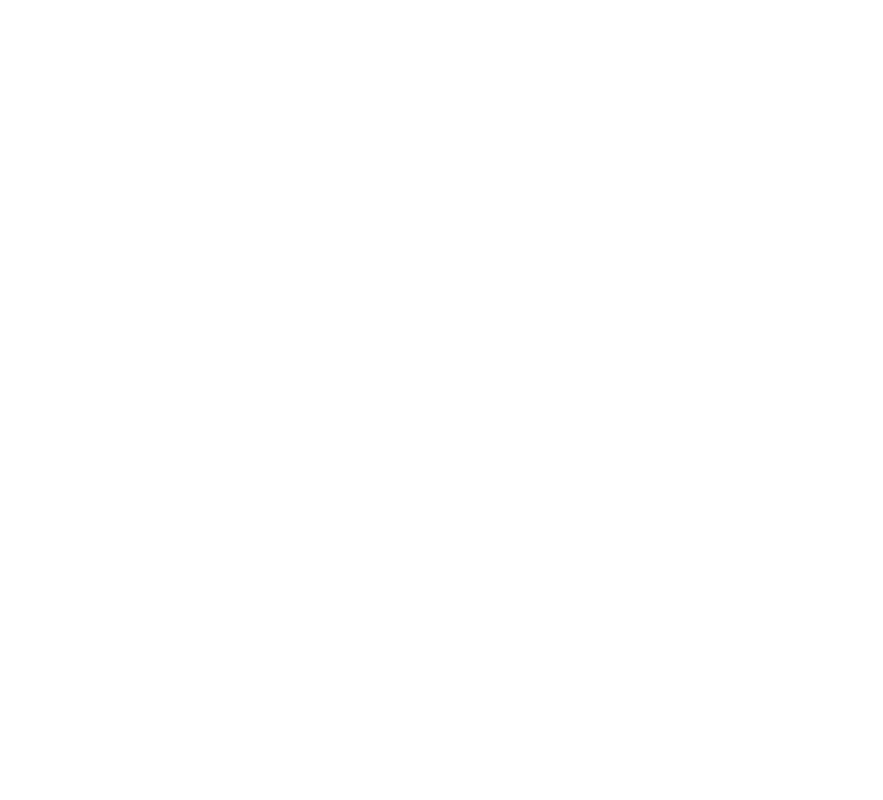
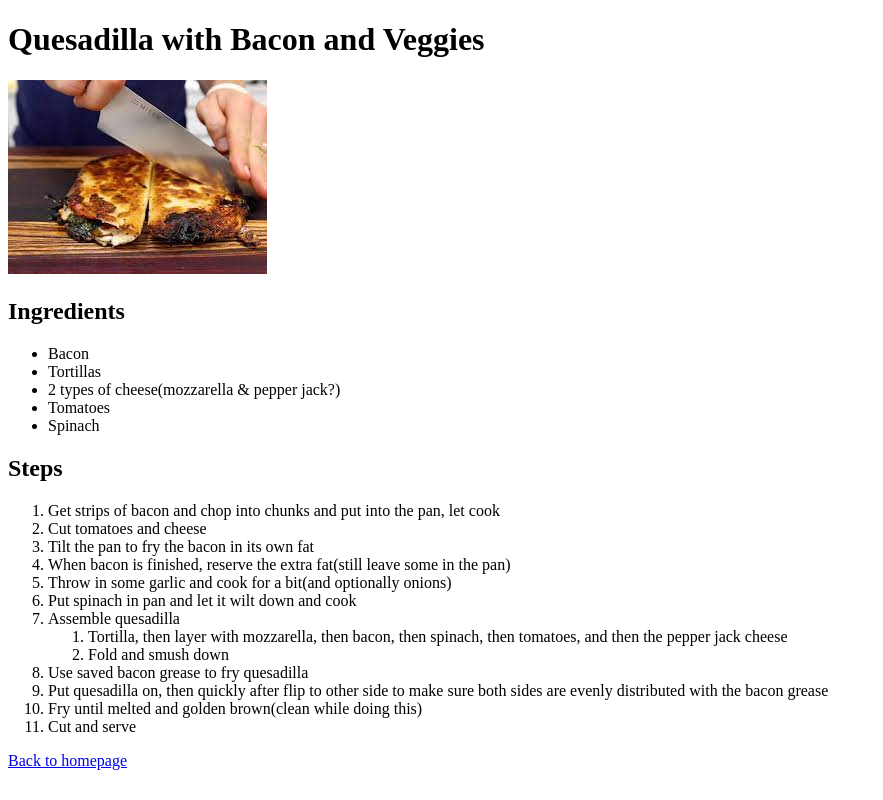
Before and after one commit to lim-cm/odin-recipes, a plain HTML site: page recipes/quesadilla.html in a window 1280 px wide. Shown: the whole page, without its empty margins (0-883 px from the left). Drawn offline with Linux system fonts and the light colour scheme.

Commit message:
Make changes to quesadilla.html
Finished webpage, added picture, description for picture, ingredients
and steps.

Also updated index.html to link to quesadilla page

```diff
--- a/recipes/quesadilla.html
+++ b/recipes/quesadilla.html
@@ -0,0 +1,41 @@
+<!DOCTYPE html>
+<html lang="en">
+<head>
+    <meta charset="UTF-8">
+    <meta name="viewport" content="width=device-width, initial-scale=1.0">
+    <title>Quesadilla Recipe</title>
+</head>
+<body>
+    <h1>Quesadilla with Bacon and Veggies</h1>
+    <img src="../images/quesadilla.jpg" alt="a picture of a quesadilla being cut in half">
+
+    <h2>Ingredients</h2>
+    <ul>
+        <li>Bacon</li>
+        <li>Tortillas</li>
+        <li>2 types of cheese(mozzarella & pepper jack?)</li>
+        <li>Tomatoes</li>
+        <li>Spinach</li>
+    </ul>
+
+    <h2>Steps</h2>
+    <ol>
+        <li>Get strips of bacon and chop into chunks and put into the pan, let cook</li>
+        <li>Cut tomatoes and cheese</li>
+        <li>Tilt the pan to fry the bacon in its own fat</li>
+        <li>When bacon is finished, reserve the extra fat(still leave some in the pan)</li>
+        <li>Throw in some garlic and cook for a bit(and optionally onions)</li>
+        <li>Put spinach in pan and let it wilt down and cook</li>
+        <li>Assemble quesadilla</li>
+        <ol>
+            <li>Tortilla, then layer with mozzarella, then bacon, then spinach, then tomatoes, and then the pepper jack cheese</li>
+            <li>Fold and smush down</li>
+        </ol>
+        <li>Use saved bacon grease to fry quesadilla</li>
+        <li>Put quesadilla on, then quickly after flip to other side to make sure both sides are evenly distributed with the bacon grease</li>
+        <li>Fry until melted and golden brown(clean while doing this)</li>
+        <li>Cut and serve</li>
+    </ol>
+    <a href="../index.html">Back to homepage</a>
+</body>
+</html>
```
Also changed, not shown: index.html (+1 -0 lines), images/quesadilla.jpg (added).
